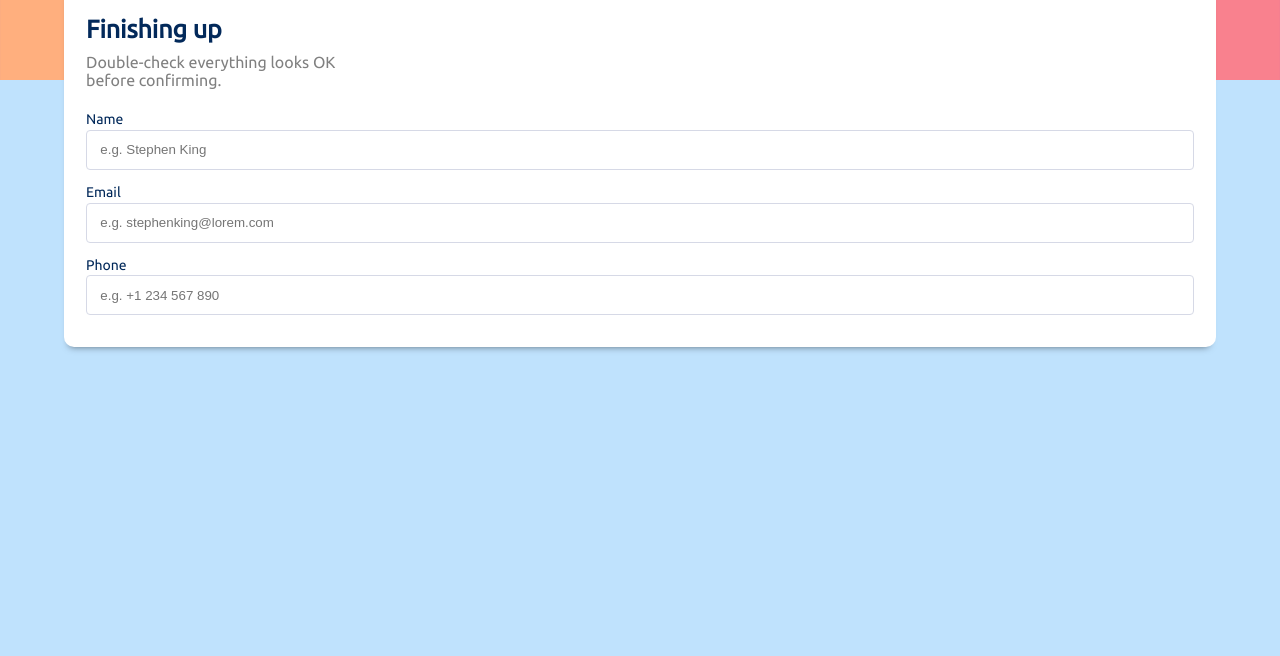
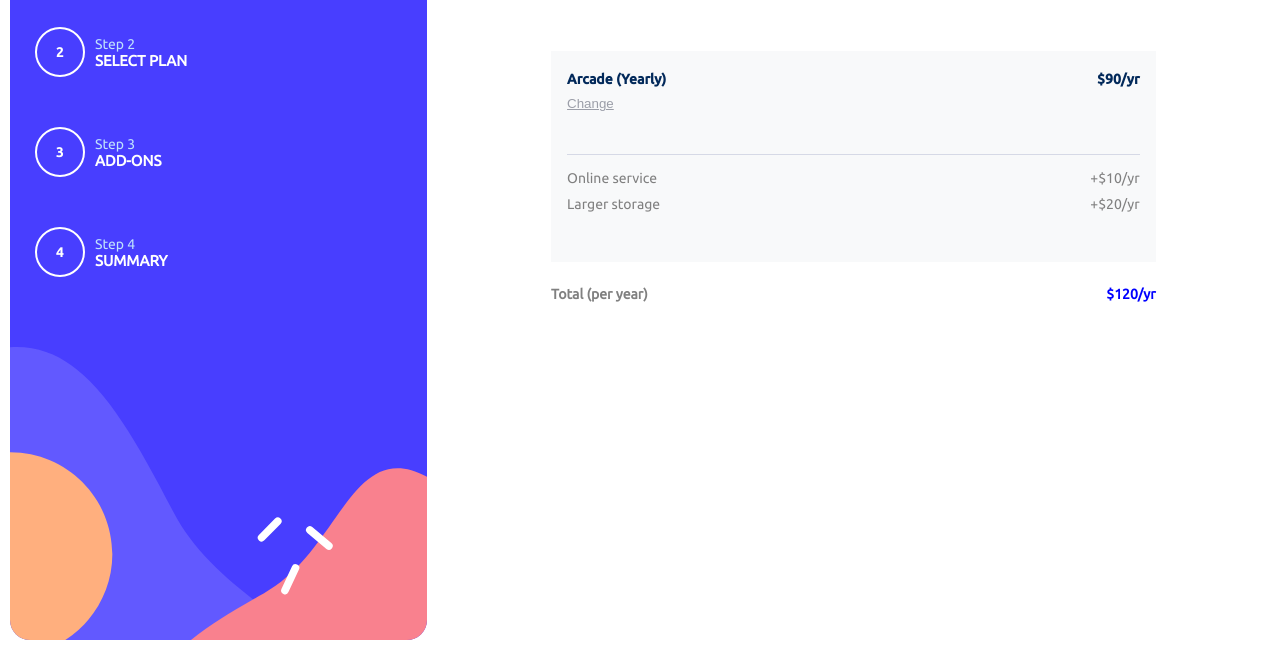
Before and after one commit to dudzvs/TheOdinProjectCourse, a website built with webpack: page MultiStepForm/src/index.html in a window 1280 px wide. Shown: the part 144-800 px from the top of the page. Built offline with nearby package versions, Linux system fonts and the light colour scheme; files whose address does not match are found by name.

Commit message:
adds responsiveness

```diff
--- a/MultiStepForm/src/index.html
+++ b/MultiStepForm/src/index.html
@@ -11,14 +11,37 @@
       <header>
         <nav>
           <div class="nav-btns-pages">
-            <button class="nav-btn active" data-nav-button>1</button>
+            <div class="btn-wrapper">
+              <button class="nav-btn" data-nav-button>1</button>
+              <p>
+                Step 1 <br />
+                <span>YOUR INFO</span>
+              </p>
+            </div>
+            <div class="btn-wrapper">
               <button class="nav-btn" data-nav-button>2</button>
+              <p>
+                Step 2 <br />
+                <span>SELECT PLAN</span>
+              </p>
+            </div>
+            <div class="btn-wrapper">
               <button class="nav-btn" data-nav-button>3</button>
+              <p>
+                Step 3 <br />
+                <span>ADD-ONS</span>
+              </p>
+            </div>
+            <div class="btn-wrapper">
               <button class="nav-btn" data-nav-button>4</button>
+              <p>
+                Step 4 <br />
+                <span>SUMMARY</span>
+              </p>
+            </div>
           </div>
         </nav>
       </header>
-
       <main>
         <div class="formBox">
           <h2 id="titleForm">Finishing up</h2>
@@ -27,7 +50,7 @@
           </p>
 
           <form action="#">
-            <div class="personal-info">
+            <div class="personal-info hidden">
               <div class="input-wrapper">
                 <label for="userName">Name</label>
                 <input
@@ -85,6 +108,7 @@
                     <span>$16/mo</span>
                   </div>
                 </label>
+              </div>
               <div class="switchBox">
                 <label for="yearly">Monthly</label>
                 <div class="switch">
@@ -93,7 +117,6 @@
                   <div class="slider"></div>
                 </div>
                 <label for="monthly">Yearly</label>
-                </div>
               </div>
             </div>
             <div class="modsPlans hidden">
@@ -128,7 +151,7 @@
                 </label>
               </div>
             </div>
-            <div class="summary hidden">
+            <div class="summary">
               <div class="summary-box">
                 <div class="selected-plan">
                   <span>Arcade (Yearly)</span>
@@ -146,10 +169,10 @@
                   </div>
                 </div>
               </div>
+            </div>
             <div class="total">
               <span>Total (per year)</span>
               <span>$120/yr</span>
-              </div>
             </div>
           </form>
         </div>
--- a/MultiStepForm/src/style.css
+++ b/MultiStepForm/src/style.css
@@ -60,8 +60,21 @@ header {
   background-position: center;
 }
 
+header p {
+  opacity: 0;
+  width: 0;
+  height: 0;
+}
+
 nav {
   margin-top: 7em;
+  display: flex;
+  flex-direction: row;
+}
+
+.nav-btns-pages {
+  display: flex;
+  gap: 2em;
 }
 
 .nav-btn {
@@ -148,6 +161,7 @@ h6 {
 
 .plans input {
   appearance: none;
+  display: none;
 }
 
 .plans label,
@@ -242,11 +256,14 @@ h6 {
   color: blue;
 }
 
+.summary {
+  background-color: #f8f9fa;
+  padding: 20px;
+}
+
 .summary-box {
-  background-color: #f8f9fa;
   font-family: 'Ubuntu';
   font-size: 1.4rem;
-  padding: 20px;
   border-radius: 10px;
 }
 
@@ -355,6 +372,137 @@ a {
   cursor: pointer;
 }
 
+@media (min-width: 748px) {
+  body {
+    background-color: white;
+  }
+
+  .content {
+    display: grid;
+    grid-template-columns: 1fr 2fr;
+    place-content: center;
+  }
+
+  header {
+    display: flex;
+    justify-content: start;
+    padding: 2.5em;
+    height: 96vh;
+    margin-bottom: 0;
+    margin-left: 1em;
+    border-radius: 20px;
+    background-image: url('./assets/images/bg-sidebar-desktop.svg');
+  }
+
+  header p {
+    opacity: 1;
+    width: auto;
+    height: auto;
+  }
+
+  main {
+    align-items: center;
+  }
+
+  .personal-info,
+  .plans,
+  .modsPlans {
+    margin-top: 9em;
+  }
+
+  .summary {
+    margin-top: 3em;
+    padding: 20px 16px;
+  }
+
+  .summary-box {
+    display: flex;
+    flex-direction: column;
+    gap: 2em;
+  }
+
+  .formBox {
+    width: 76%;
+    box-shadow: none;
+    height: 80%;
+  }
+
+  h2 {
+    font-size: 4.2rem;
+  }
+
+  .formBox p {
+    font-size: 1.6rem;
+    max-width: 500px;
+  }
+  .personal-info {
+    gap: 3em;
+  }
+
+  .personal-info input {
+    height: 48px;
+  }
+
+  nav {
+    margin-top: 3em;
+  }
+
+  .nav-btns-pages {
+    display: flex;
+    align-items: flex-start;
+    flex-direction: column;
+    gap: 5em;
+  }
+
+  .nav-btn {
+    width: 50px;
+    position: relative;
+    height: 50px;
+  }
+
+  .btn-wrapper {
+    display: flex;
+    align-items: center;
+    gap: 1em;
+  }
+
+  .btn-wrapper span {
+    font-weight: bold;
+    font-size: 1.5rem;
+    color: white;
+    margin-bottom: 0.5em;
+  }
+
+  .btn-wrapper p {
+    font-weight: normal;
+    font-size: 1.4rem;
+    color: var(--bg-color-page);
+  }
+
+  .plans .input-wrapper {
+    display: grid;
+    gap: 0.8em;
+    grid-template-columns: repeat(3, 1fr);
+    width: 100%;
+  }
+
+  .plans .input-wrapper label {
+    flex-direction: column;
+    gap: 3em;
+    padding: 4em 0em;
+    align-items: baseline;
+  }
+
+  .modsPlans label {
+    padding: 2em;
+    justify-content: space-between;
+  }
+
+  .modsPlans input[type='checkbox'] {
+    top: 44px;
+  }
+}
+
 .hidden {
   display: none;
 }
```
Lines whose indentation alone changed are shown as unchanged.
